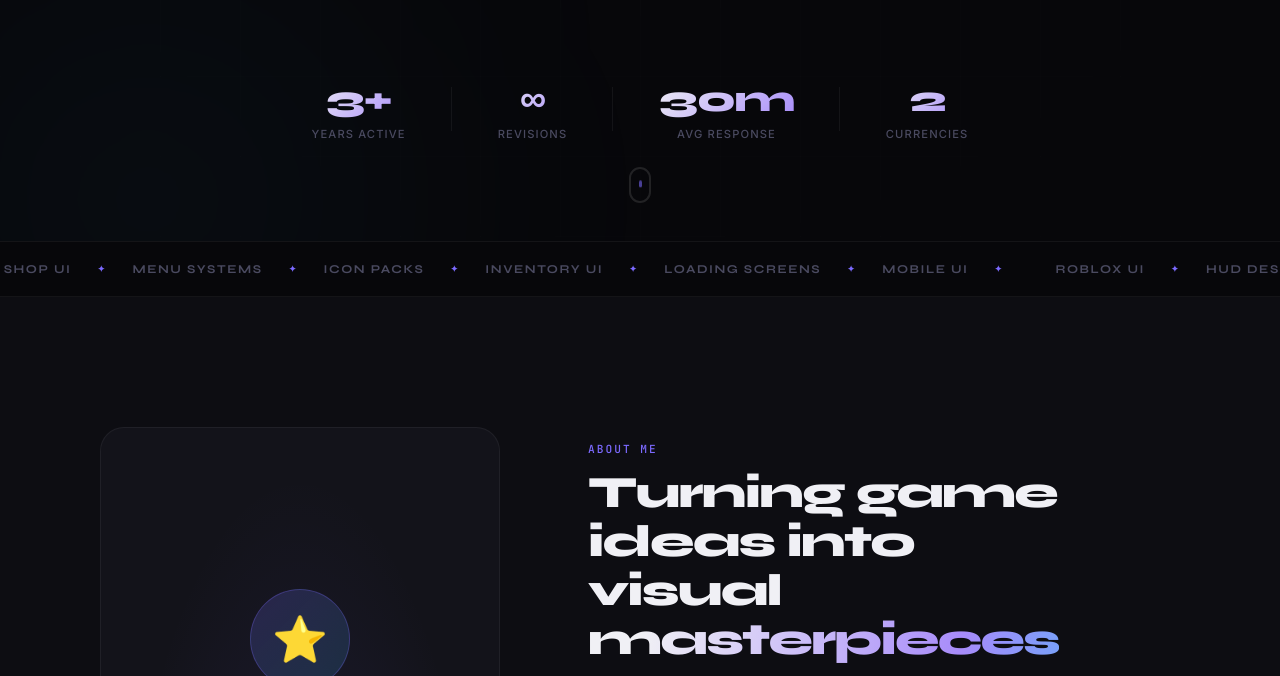
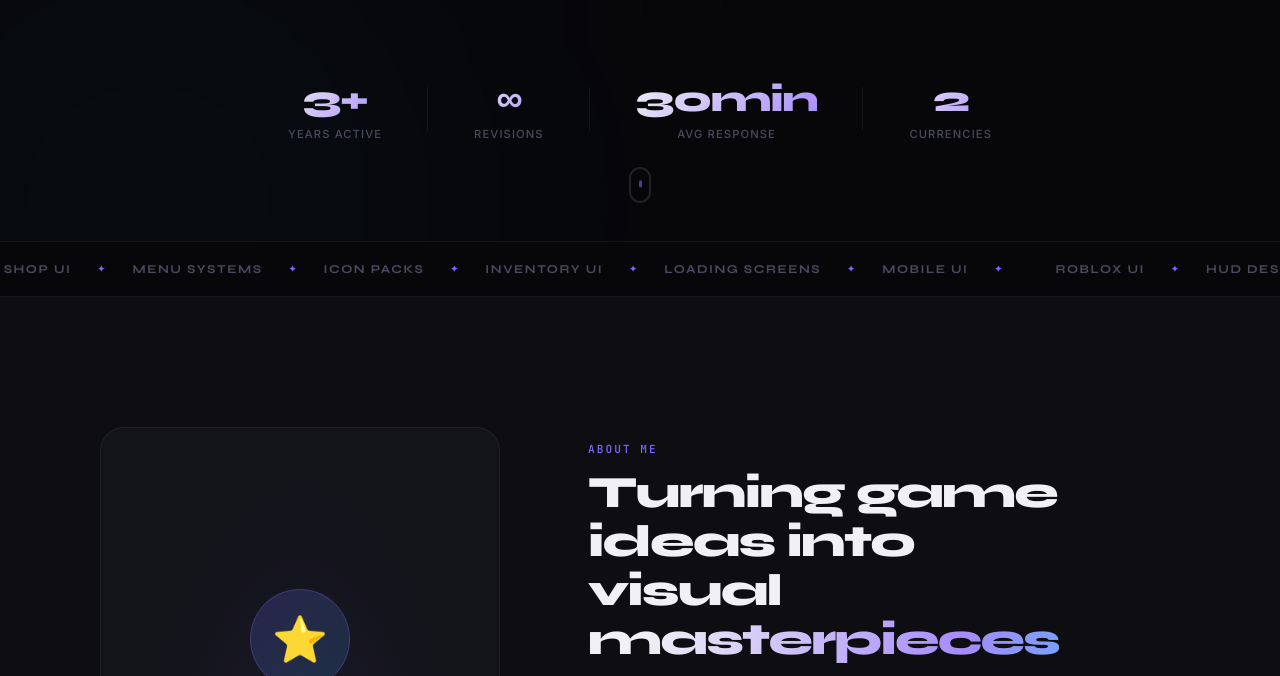
Before and after one commit to orion-lol/orion-lol.github.io, a plain HTML site: page index.html in a window 1280 px wide. Shown: the part 884-1560 px from the top of the page. Drawn offline with Linux system fonts and the light colour scheme; animation ran at ten frames a second.

Commit message:
Update index.html

```diff
--- a/index.html
+++ b/index.html
@@ -1628,7 +1628,7 @@
                 <div class="m-lbl">Revisions</div>
             </div>
             <div class="metric">
-                <div class="m-val">30m</div>
+                <div class="m-val">30min</div>
                 <div class="m-lbl">Avg Response</div>
             </div>
             <div class="metric">
```
